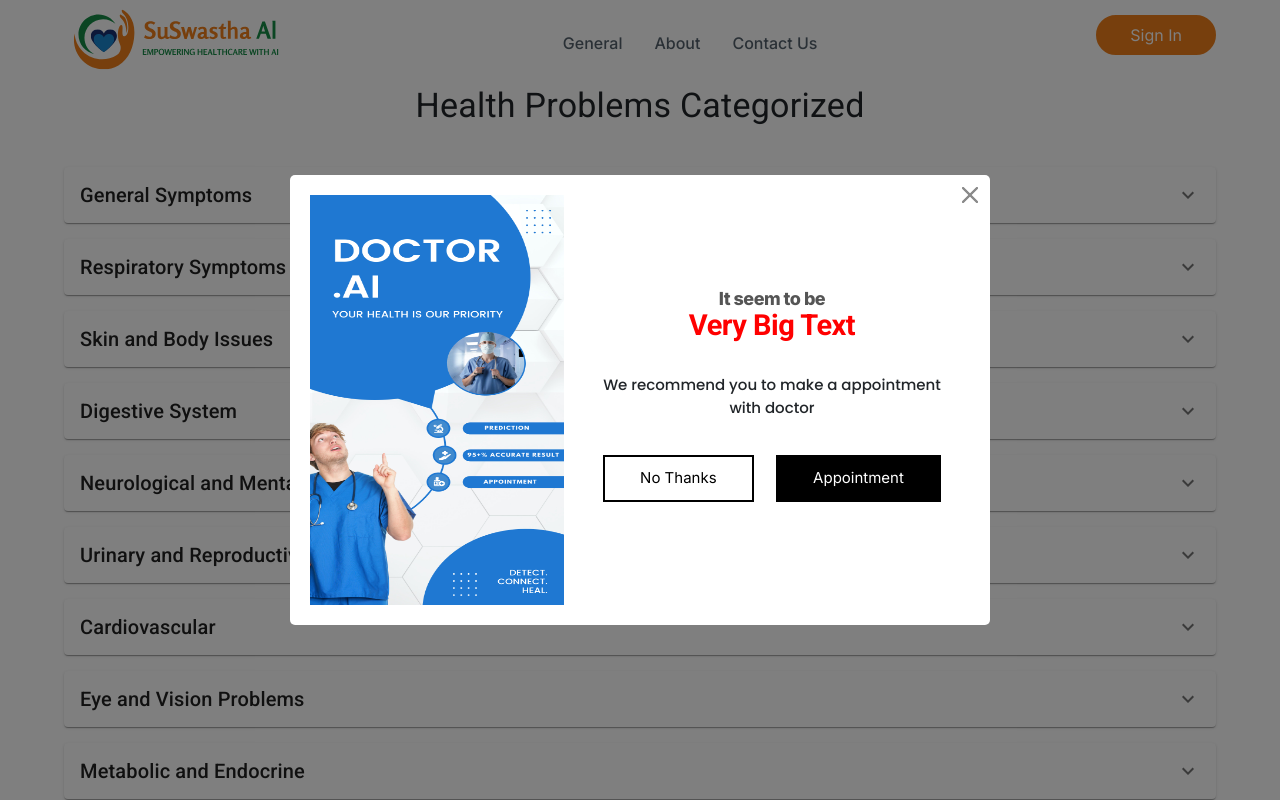
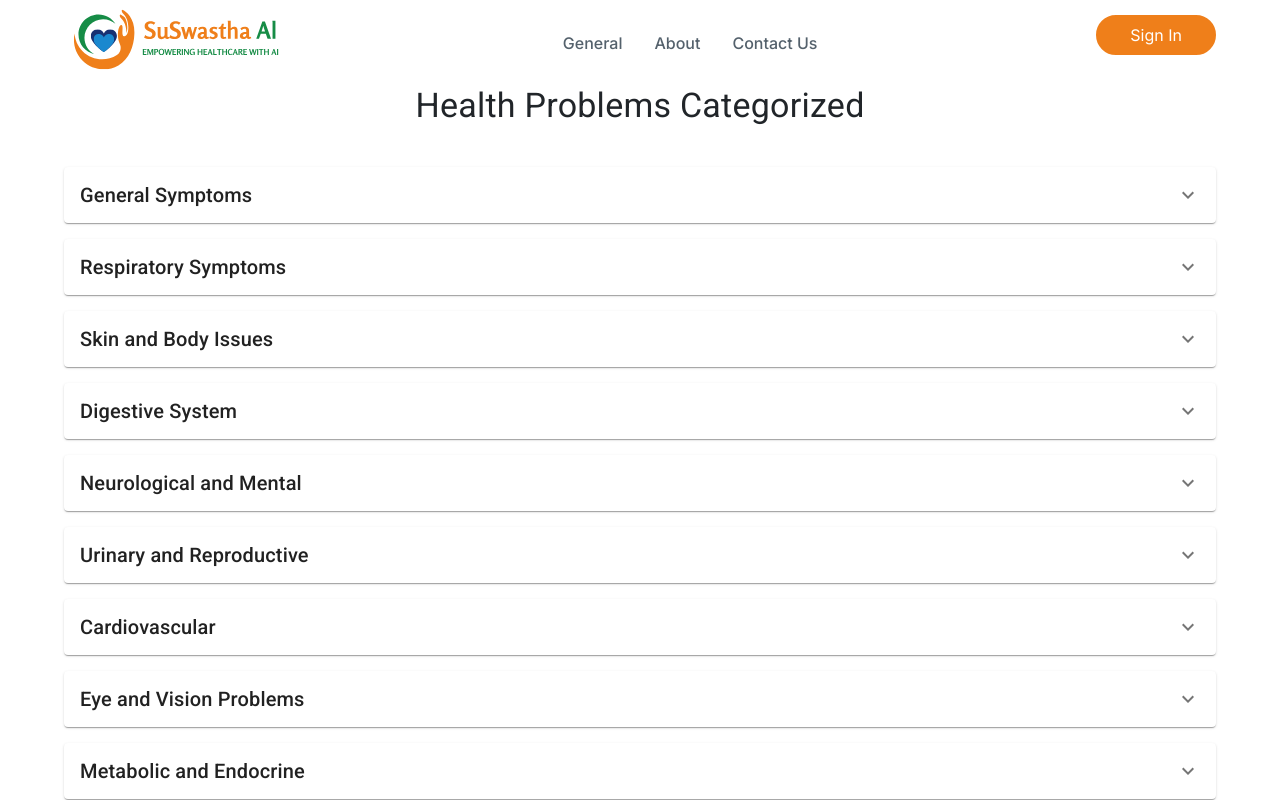
Before and after one commit to krishnenduroy52/SuSwastha-AI, a React (Vite) app in the folder Frontend/: page /general-health-problems-prediction in a window 1280 px wide. Shown: the top 800 px of the page. Built offline with nearby package versions, Linux system fonts and the light colour scheme; a web font is replaced by a local one.

Commit message:
modal shown on submit button clicked:

```diff
--- a/Frontend/src/pages/GeneralHealth/GeneralHealth.jsx
+++ b/Frontend/src/pages/GeneralHealth/GeneralHealth.jsx
@@ -122,7 +122,7 @@
     const [selectedCategory, setSelectedCategory] = useState(null);
     const [selectedSymptoms, setSelectedSymptoms] = useState([]);
 
-    const [showGive, setshowGive] = useState(true);
+    const [showGive, setshowGive] = useState(false);
     const [loading, setLoading] = useState(false);
 
     const handleCategoryChange = (categoryName) => {
@@ -140,6 +140,7 @@
 
     const handleSubmit = async () => {
         console.log('Selected Diseases:', selectedSymptoms);
+        setshowGive(true);
         const route = "http://localhost:8000/general-health-prediction";
 
         const formData = new FormData();
```
